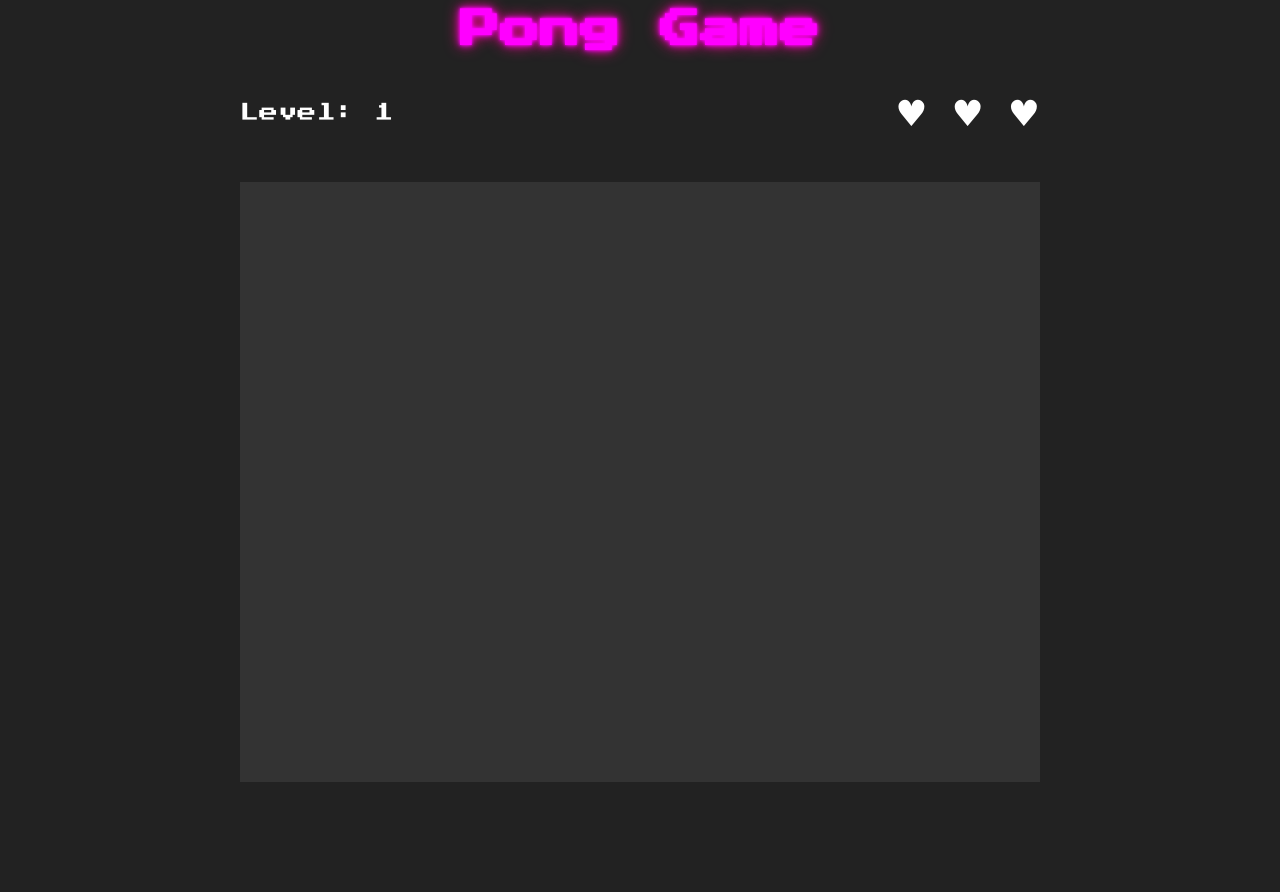
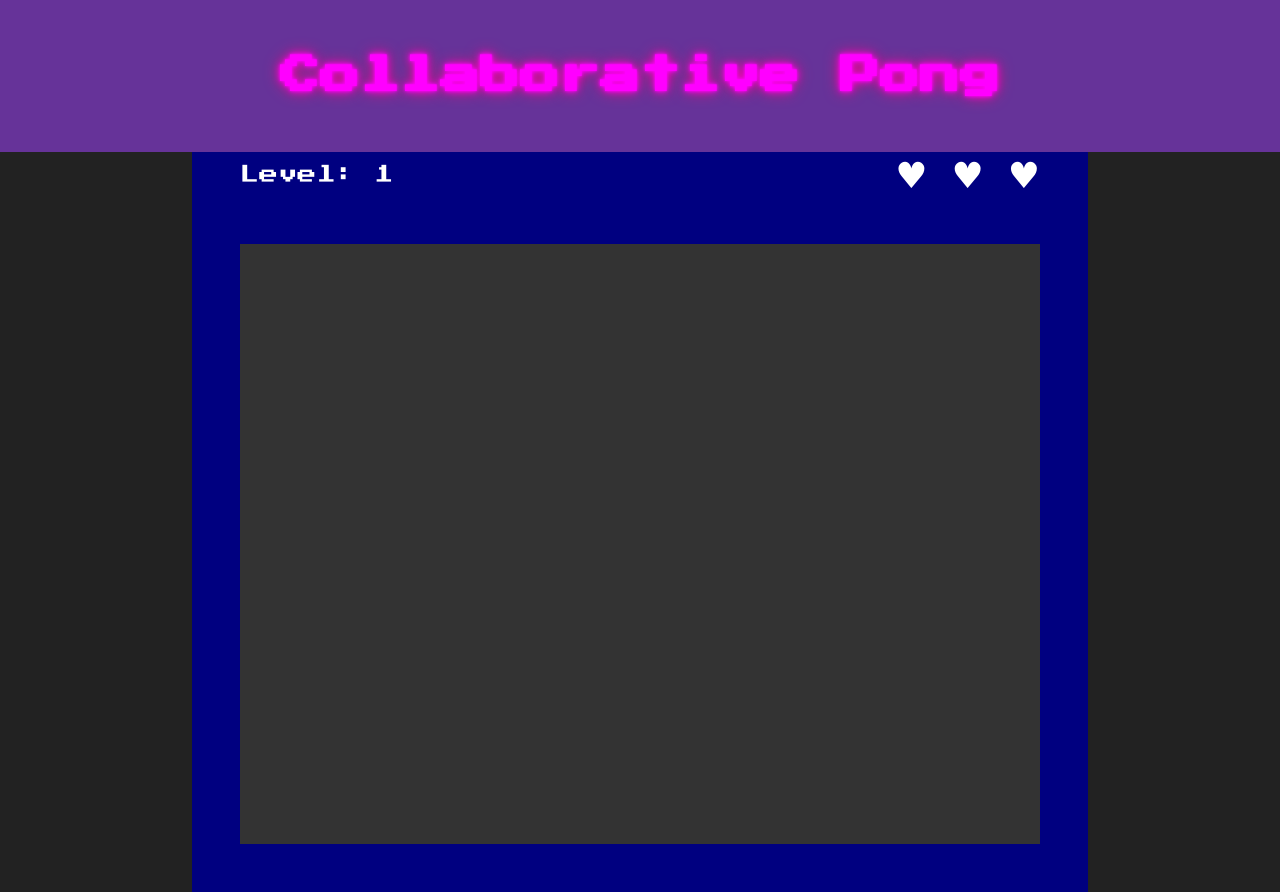
Before and after one commit to jdposthuma/collaborative-pong, a website built with Parcel: page src/index.html in a window 1280 px wide. Before the commit the page ends 830 px from the top, so only its background shows below. Built offline with nearby package versions, Linux system fonts and the light colour scheme.

Commit message:
fix: canvas sizing

```diff
--- a/src/index.html
+++ b/src/index.html
@@ -10,11 +10,11 @@
 </head>
 
 <body>
-  <header>
+  <header id="header">
     <!-- Game Title -->
-    <h1 id="game-title">Pong Game</h1>
+    <h1 id="game-title">Collaborative Pong</h1>
   </header>
-  <div id="canvasWrapper">
+  <div id="canvas-wrapper">
     <!-- Lives and Level Indicator -->
     <div id="game-info">
       <div id="level">Level: 1</div>
@@ -24,12 +24,12 @@
         <span class="heart">♥</span>
       </div>
     </div>
-    <canvas id="pongCanvas" width="800" height="600"></canvas>
+    <canvas id="pong-canvas" width="800" height="600"></canvas>
   </div>
 
   <script type="module">
     import { PongGame } from './pongGame.ts';
-    const canvas = document.getElementById('pongCanvas');
+    const canvas = document.getElementById('pong-canvas');
     const game = new PongGame(canvas);
     game.start();
   </script>
--- a/src/pongGame.ts
+++ b/src/pongGame.ts
@@ -226,8 +226,12 @@ export class PongGame {
 
   private resizeCanvas() {
     const margin = 48; // 3em in pixels
+    const header = document.getElementById('header');
+    const headerHeight = header?.offsetHeight || 0;
+    const gameInfo = document.getElementById('game-info');
+    const gameInfoHeight = gameInfo?.offsetHeight || 0;
     const availableWidth = window.innerWidth - margin * 2;
-    const availableHeight = window.innerHeight - margin * 2;
+    const availableHeight = window.innerHeight - headerHeight - gameInfoHeight - margin * 2;
 
     // Maintain 16:9 aspect ratio
     if (availableWidth / availableHeight > 16 / 9) {
--- a/src/styles.css
+++ b/src/styles.css
@@ -7,11 +7,23 @@ body {
   height: 100%;
   display: flex;
   flex-direction: column;
-  justify-content: center;
+  justify-content: flex-start;
   align-items: center;
   background: #222;
   /* Darker gray background */
   font-family: 'Press Start 2P', cursive;
+}
+
+header {
+  width: 100%;
+  background: rebeccapurple;
+  /* Dark gray background */
+  padding: 1em 0;
+  text-align: center;
+}
+
+#canvas-wrapper {
+  background-color: navy;
 }
 
 canvas {
```
Also changed, not shown: README.md.
